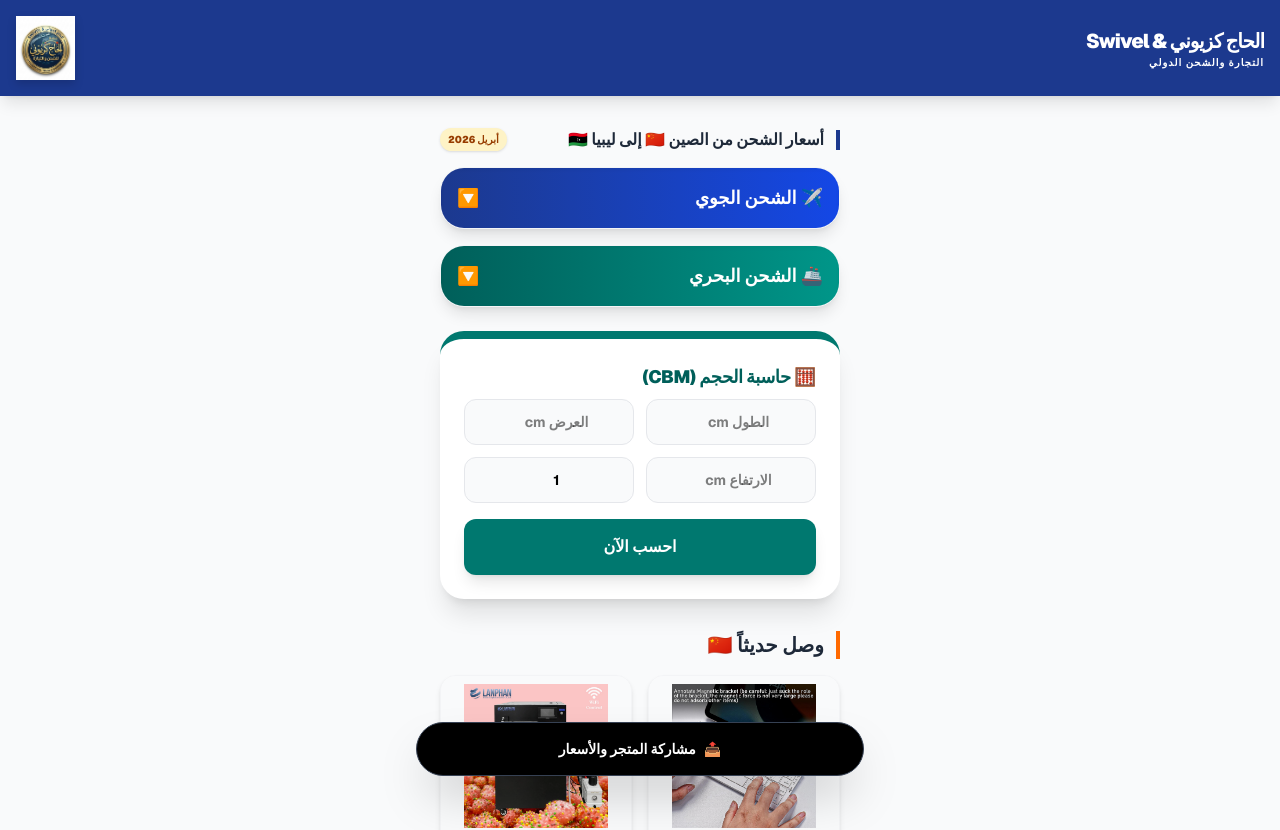
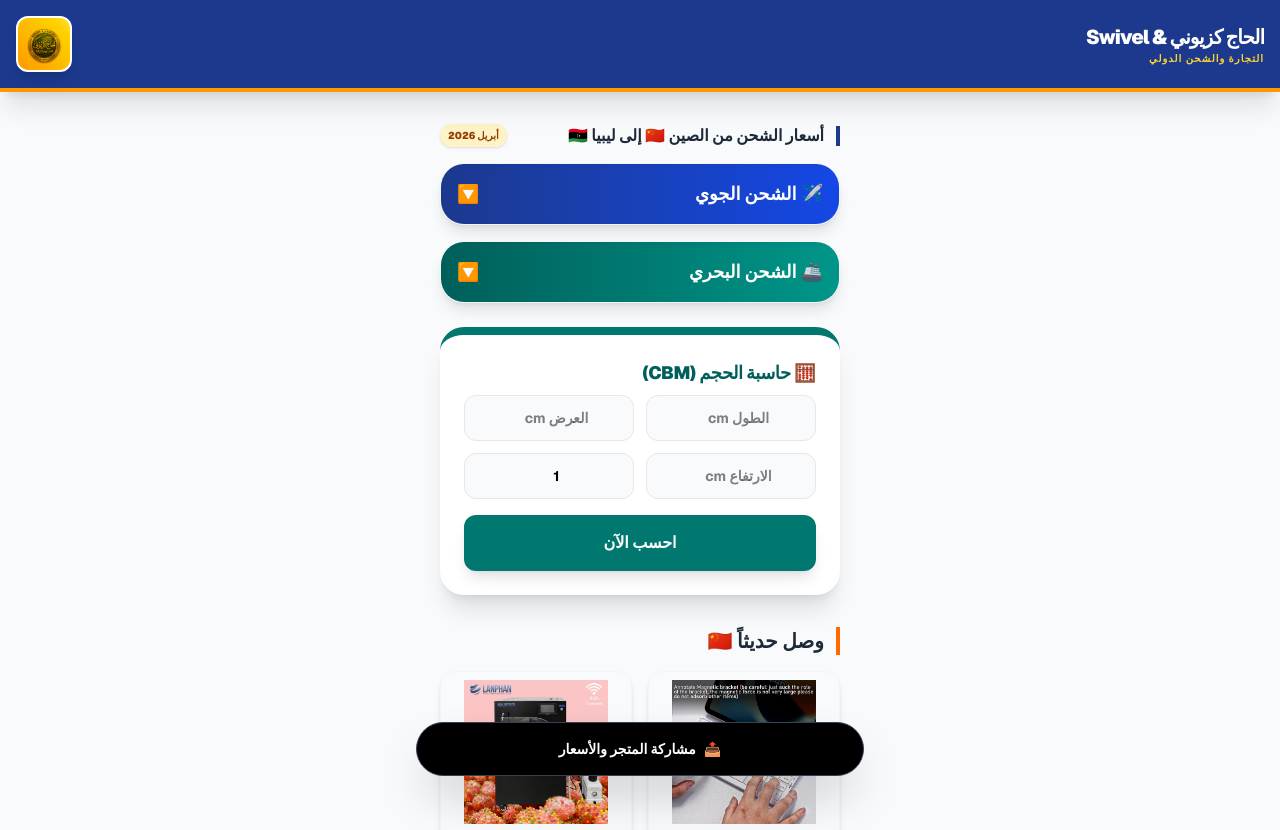
Before and after one commit to alisabree15-star/kazioni-store, a Next.js app: page / in a window 1280 px wide. Shown: the top 830 px of the page. Built offline with nearby package versions, Linux system fonts and the light colour scheme.

Commit message:
تعديل خلفية اللوجو للون ذهبي فخم مع دمج اللون الأبيض

```diff
--- a/src/app/page.tsx
+++ b/src/app/page.tsx
@@ -163,16 +163,16 @@ export default function Home() {
 
   return (
     <main className="min-h-screen bg-gray-50 text-right font-sans text-black pb-32" dir="rtl">
-      {/* الشريط العلوي مع اللوجو بحجم كبير وبدون إطار مع كسر الذاكرة المؤقتة v=2 */}
-      <nav className="bg-blue-900 text-white p-4 shadow-lg sticky top-0 z-50 flex justify-between items-center">
+      {/* الشريط العلوي مع اللوجو بالتصميم الذهبي الفخم */}
+      <nav className="bg-blue-900 text-white p-4 shadow-xl sticky top-0 z-50 flex justify-between items-center border-b-4 border-amber-500">
         <div>
           <h1 className="text-xl font-black tracking-tighter text-white">الحاج كزيوني & Swivel</h1>
-          <p className="text-[10px] text-blue-200 font-bold uppercase tracking-widest text-white">التجارة والشحن الدولي</p>
+          <p className="text-[10px] text-amber-300 font-bold uppercase tracking-widest">التجارة والشحن الدولي</p>
         </div>
 
-        {/* اللوجو: تم إزالة الخلفية البيضاء كلياً من الكود */}
-        <div className="flex items-center justify-center">
-          <img src="/images/logo.png?v=2" alt="لوجو الحاج كزيوني" className="h-16 w-auto max-w-[80px] object-contain drop-shadow-lg" onError={(e) => { e.currentTarget.style.display = 'none'; }} />
+        {/* تصميم اللوجو الجديد: مربع دائري بلون ذهبي متدرج يذيب الخلفية البيضاء */}
+        <div className="w-14 h-14 bg-gradient-to-tr from-amber-500 to-yellow-300 rounded-xl flex items-center justify-center shadow-lg border-2 border-white overflow-hidden p-1">
+          <img src="/images/logo.png?v=4" alt="لوجو الحاج كزيوني" className="w-full h-full object-contain mix-blend-multiply opacity-90" onError={(e) => { e.currentTarget.style.display = 'none'; }} />
         </div>
       </nav>
 
```
